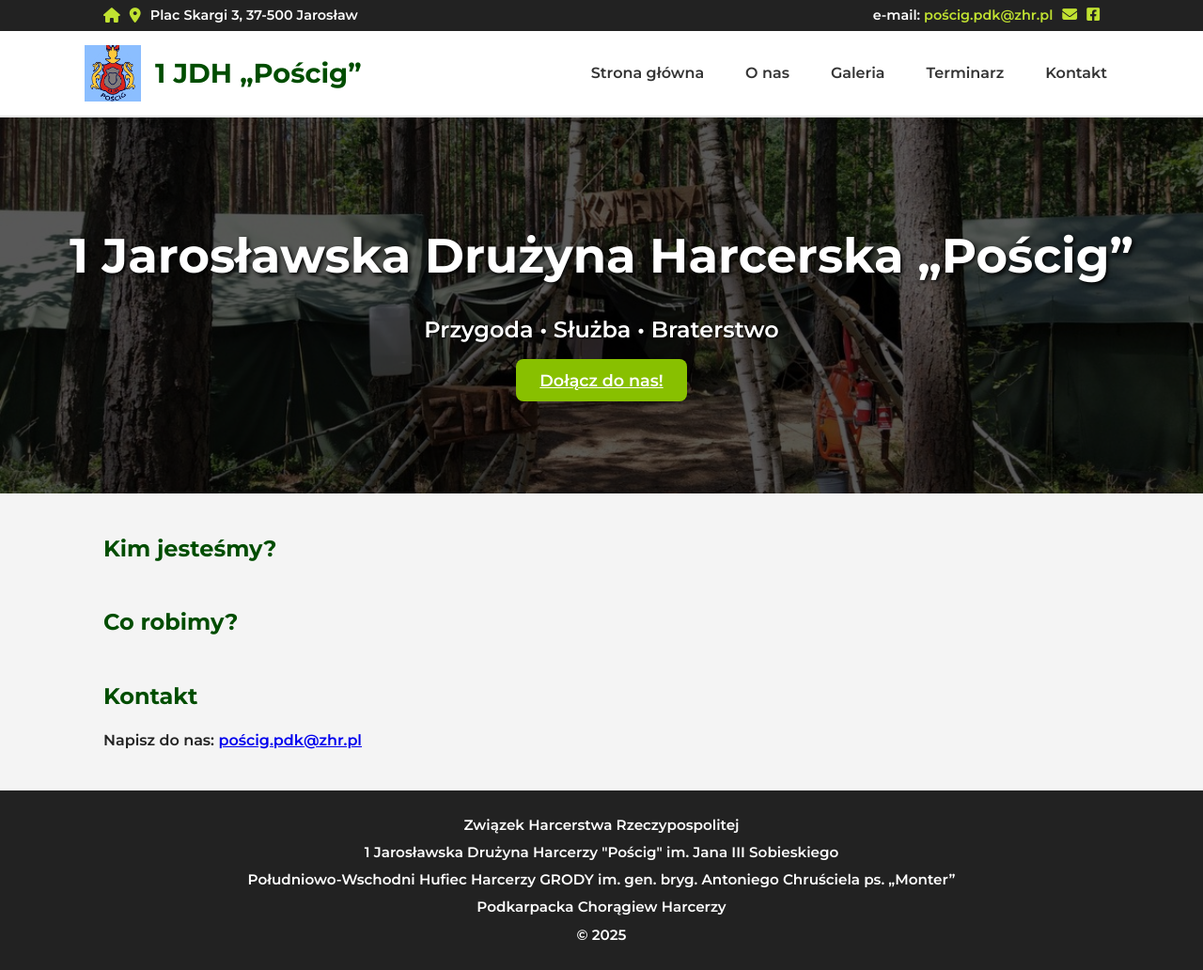
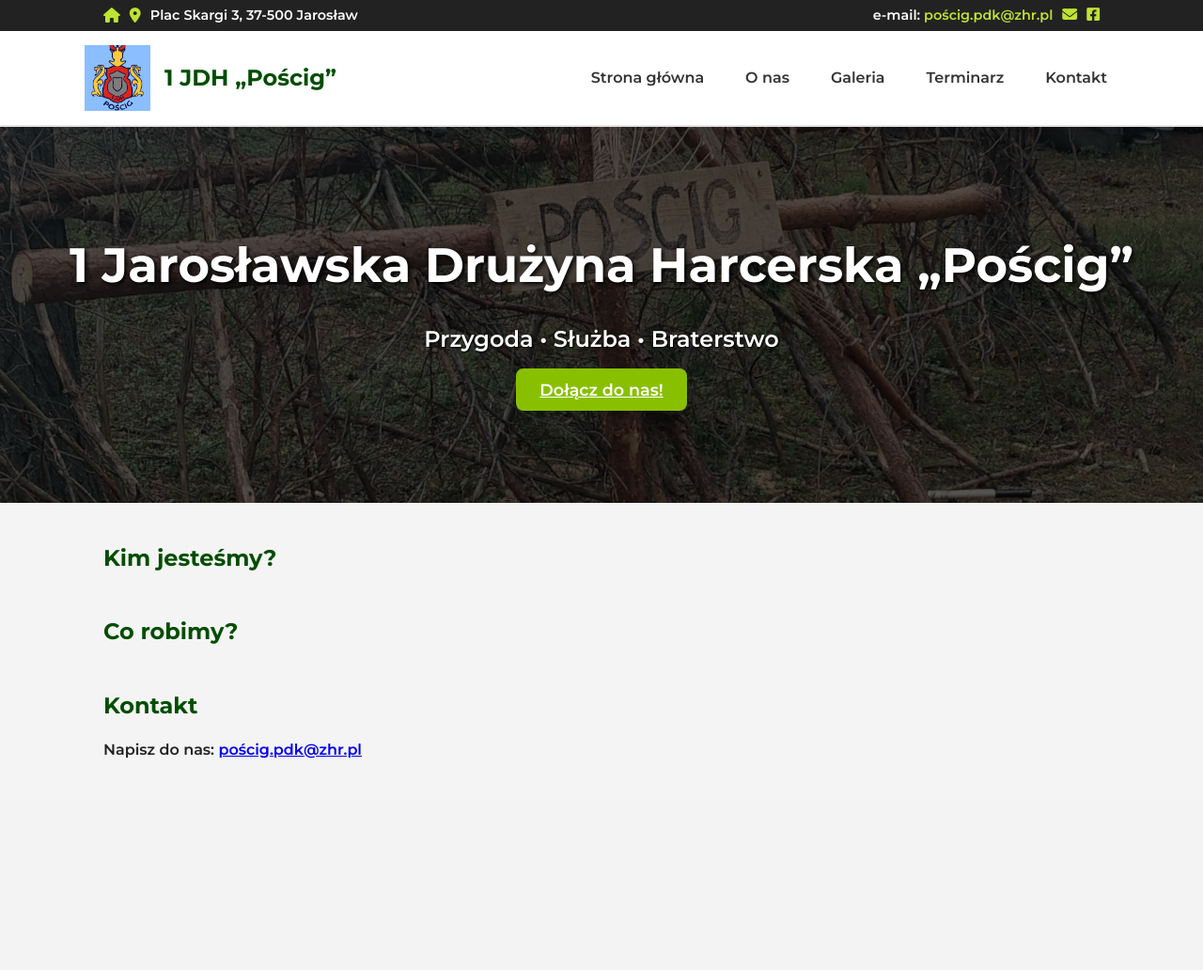
Before and after one commit to Eloeloell/poscig, a PHP site: page / in a window 1280 px wide. Shown: the whole page at 94% size. After the commit the page ends 807 px from the top, so only its background shows below. Run offline with PHP 8.4, Linux system fonts and the light colour scheme.

Commit message:
Optymalizacja CSS + Dodanie zdjec Poscigu

```diff
--- a/poscig-strona/components/footer.html
+++ b/poscig-strona/components/footer.html
@@ -1,9 +1,9 @@
 <footer>
   <div class="container">
-    <p>Związek Harcerstwa Rzeczypospolitej</p>
-    <p>1 Jarosławska Drużyna Harcerzy "Pościg" im. Jana III Sobieskiego </p>
-    <p>Południowo-Wschodni Hufiec Harcerzy GRODY im. gen. bryg. Antoniego Chruściela ps. „Monter”</p>
-    <p>Podkarpacka Chorągiew Harcerzy</p>
-    <p>&copy; 2025</p>
+    <p class="org">Związek Harcerstwa Rzeczypospolitej</p>
+    <p class="druzyna">1 Jarosławska Drużyna Harcerzy "Pościg" im. Jana III Sobieskiego </p>
+    <p class="hufiec">Południowo-Wschodni Hufiec Harcerzy GRODY im. gen. bryg. Antoniego Chruściela ps. „Monter”</p>
+    <p class="choragiew">Podkarpacka Chorągiew Harcerzy</p>
+    <p class="copy">&copy; 2025</p>
   </div>
 </footer>
--- a/poscig-strona/script.js
+++ b/poscig-strona/script.js
@@ -1,9 +1,11 @@
 document.addEventListener("DOMContentLoaded", () => {
-  fetch("components/header.html")
-    .then(res => res.text())
-    .then(data => document.getElementById("header").innerHTML = data);
+  const loadComponent = (id, file) => {
+  fetch(file)
+    .then(res => res.ok ? res.text() : Promise.reject(res))
+    .then(data => document.getElementById(id).innerHTML = data)
+    .catch(() => console.error('Nie udalo sie zaladowac ${file}'));
+};
 
-  fetch("components/footer.html")
-    .then(res => res.text())
-    .then(data => document.getElementById("footer").innerHTML = data);
+  loadComponent("header", "components/header.html");
+  loadComponent("header", "components/header.html");
 });
--- a/poscig-strona/style.css
+++ b/poscig-strona/style.css
@@ -1,42 +1,27 @@
-.navbar {
-  position: sticky;
-  top: 0;
-  z-index: 1000;
-  background: #fff;
-  border-bottom: 1px solid #ddd;
-  box-shadow: 0 2px 5px rgba(0,0,0,0.05);
+* {
+  margin: 0;
+  padding: 0;
+  box-sizing: border-box;
 }
 
-.navbar .logo {
-  font-weight: bold;
-  font-size: 1.8em;
-  color: #004d00;
-  white-space: nowrap;
+body {
+  font-family: 'Montserrat', sans-serif;
+  line-height: 1.6;
+  background-color: #f4f4f4;
+  color: #222;
 }
 
-.navbar .nav-links a {
-  font-size: 1rem;
-  padding: 8px 12px;
-  border-radius: 5px;
-  transition: background 0.2s;
+.container {
+  max-width: 1100px;
+  margin: auto;
+  padding: 0 20px;
 }
 
-.navbar .nav-links a:hover {
-  background: #eaf5e3;
-  color: #007b33;
-}
 
 .topbar {
-  background: #3a3a3a;
+  background: #222;
   color: #fff;
-  padding: 8px 0;
-  font-size: 0.9em;
-}
-
-.topbar {
-  background: #3a3a3a;
-  color: #fff;
-  padding: 8px 0;
+  padding: 5px 0;
   font-size: 0.9em;
 }
 
@@ -66,6 +51,21 @@
   font-size: 1.1em;
 }
 
+.navbar {
+  position: sticky;
+  top: 0;
+  z-index: 1000;
+  background: #fff;
+  border-bottom: 2px solid #e3e3e3;
+  box-shadow: 0 2px 5px rgba(0,0,0,0.05);
+}
+
+.navbar .content {
+  display: flex;
+  justify-content: space-between;
+  align-items: center;
+}
+
 .navbar-brand {
   display: flex;
   align-items: center;
@@ -73,71 +73,14 @@
 }
 
 .navbar-brand img {
-  width: 60px;
+  width: 70px;
   height: auto;
 }
 
-.topbar {
-  background: #3a3a3a;
-  color: #fff;
-  padding: 8px 0;
-  font-size: 0.9em;
-}
-
-.topbar-content {
-  display: flex;
-  justify-content: space-between;
-  align-items: center;
-  flex-wrap: wrap;
-}
-
-.topbar-left,
-.topbar-right {
-  display: flex;
-  align-items: center;
-  gap: 10px;
-  color: #fff;
-}
-
-.topbar a {
-  color: #c1e231;
-  text-decoration: none;
-  font-weight: 600;
-}
-
-.topbar i {
-  color: #c1e231;
-  font-size: 1.1em;
-}
-* {
-  margin: 0;
-  padding: 0;
-  box-sizing: border-box;
-}
-
-body {
-  font-family: 'Montserrat', sans-serif;
-  line-height: 1.6;
-  background-color: #f4f4f4;
-  color: #222;
-}
-
-.container {
-  max-width: 1100px;
-  margin: auto;
-  padding: 0 20px;
-}
-
-.topbar {
-  background: #222;
-  color: #fff;
-  padding: 5px 0;
-  font-size: 0.9em;
-}
-
-.navbar {
-  background: #fff;
-  border-bottom: 2px solid #e3e3e3;
+.navbar-brand span {
+  font-weight: 700;
+  font-size: 1.4rem;
+  color: #004d00;
 }
 
 .navbar .container {
@@ -163,14 +106,19 @@ body {
   text-decoration: none;
   color: #333;
   font-weight: 600;
+  font-size: 1rem;
+  padding: 8px 12px;
+  border-radius: 5px;
+  transition: background-color 0.2s;
 }
 
 .nav-links a:hover {
+  background: #eaf5e3;
   color: #007b33;
 }
 
 .hero {
-  background-image: url('img/hero.jpg');
+  background-image: url('img/hero2.jpg');
   background-size: cover;
   background-position: center;
   height: 400px;
@@ -180,6 +128,7 @@ body {
   text-align: center;
   color: #fff;
   position: relative;
+  overflow: hidden;
 }
 
 .hero::after {
@@ -189,7 +138,6 @@ body {
   width: 100%; height: 100%;
   background-color: rgba(0, 0, 0, 0.65);
 }
-
 
 .hero-content {
   position: relative;
@@ -223,7 +171,6 @@ body {
   transform: translateY(-2px);
 }
 
-
 main section {
   margin: 40px 0;
 }
@@ -237,13 +184,37 @@ footer {
   background: #222;
   color: #fff;
   text-align: center;
-  padding: 20px 0;
-  font-size: 0.95em;
+  padding: 25px 0;
   line-height: 1.6;
 }
 
-footer p {
-  margin: 5px 0;
+footer .org {
+  font-size: 1.2rem;
+  font-weight: 700;
+  margin-bottom: 6px;
+}
+
+footer .druzyna {
+  font-size: 1.1rem;
+  font-weight: 600;
+  margin-bottom: 8px;
+}
+
+footer .hufiec {
+  font-size: 0.95rem;
+  font-weight: 500;
+  margin-bottom: 5px;
+}
+
+footer .choragiew {
+  font-size: 0.95rem;
+  font-weight: 500;
+  margin-bottom: 12px;
+}
+
+footer .copy {
+  font-size: 0.8rem;
+  color: #aaa;
 }
 
 @media (max-width: 768px) {
```
Also changed, not shown: poscig-strona/img/hero2.jpg (added), poscig-strona/img/hero3.jpg (added).
